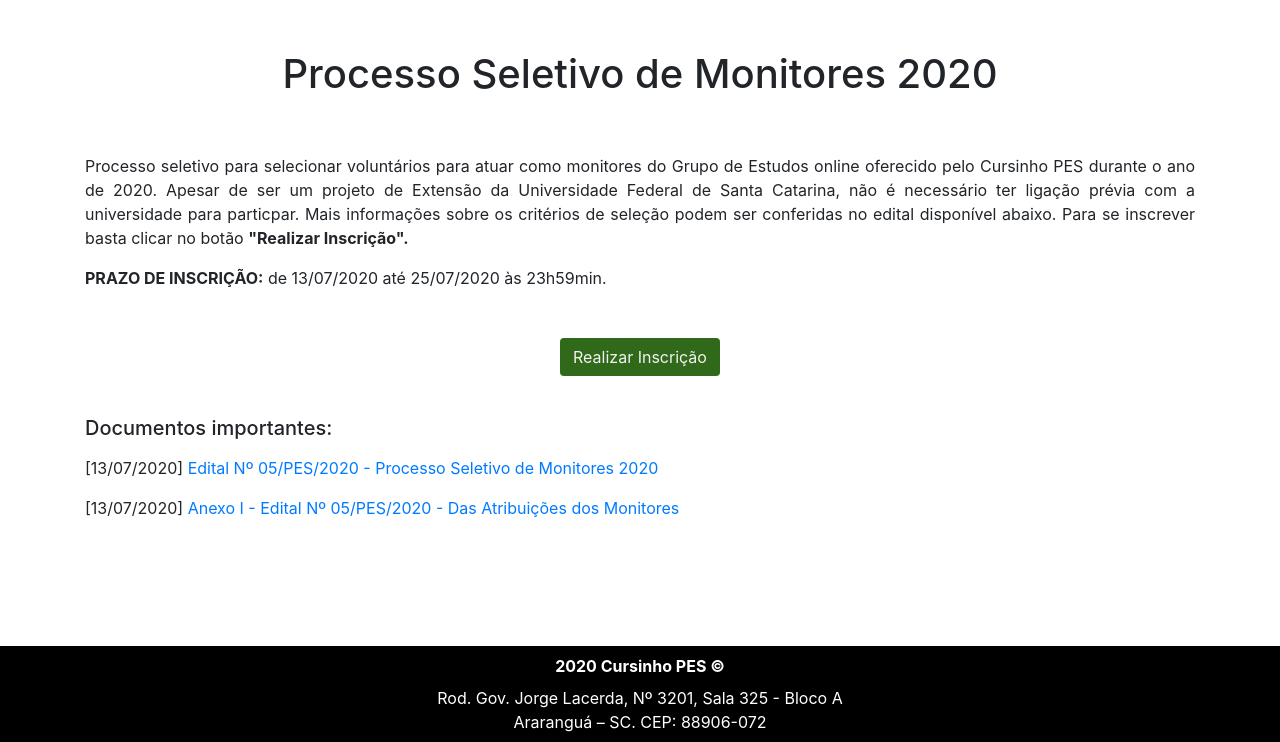
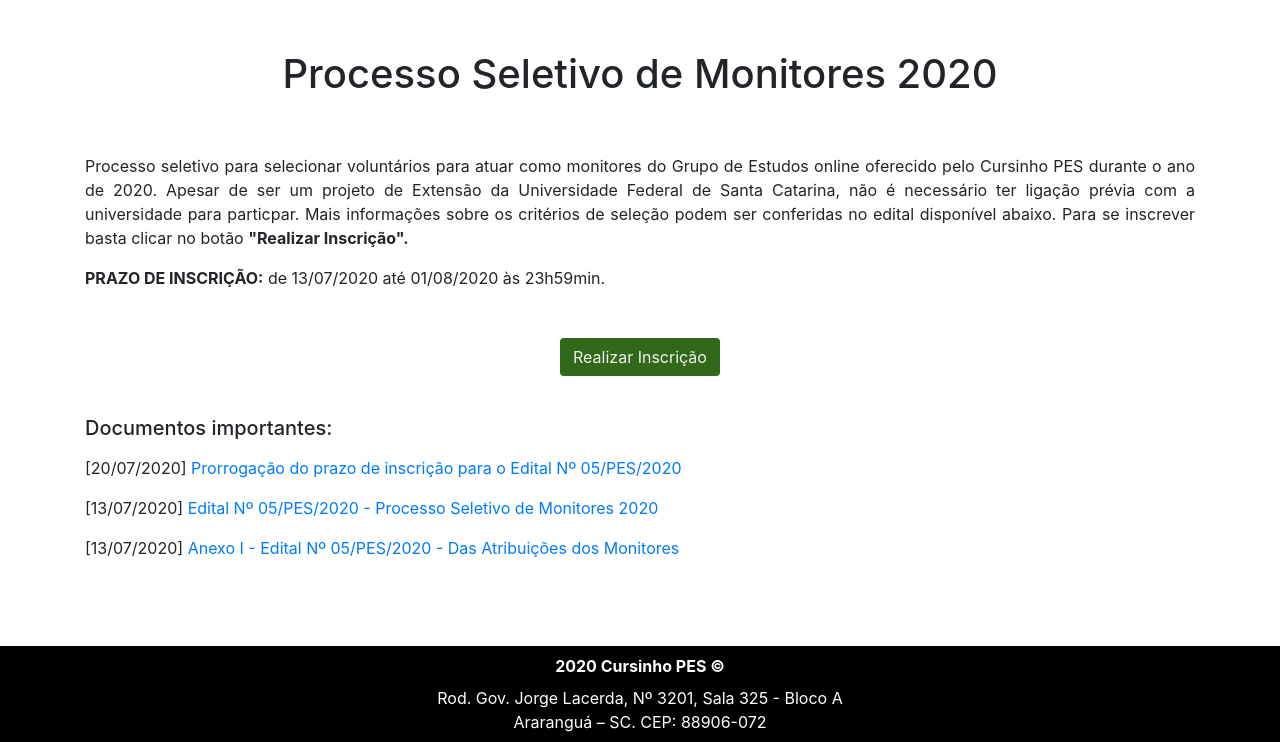
Before and after one commit to RogerEC/pes.ufsc.br-antigo, a PHP site: page /processo-seletivo/professores in a window 1280 px wide. Shown: the part 58-800 px from the top of the page. Run offline with PHP 8.4, Linux system fonts and the light colour scheme.

Commit message:
Alterações dos prazos de inscrições nos processos seletivos

```diff
--- a/public_html/grupo-de-estudos/cadastro.php
+++ b/public_html/grupo-de-estudos/cadastro.php
@@ -1,7 +1,7 @@
 <?php
     // Definição de datas
     $inicio_inscricoes = '11/07/2020 00:00:00';
-    $final_inscricoes = '25/07/2020 23:59:59';
+    $final_inscricoes = '01/08/2020 23:59:59';
     $timezone = new DateTimeZone('America/Sao_Paulo');
     $agora = new DateTime('now', $timezone);
     $inicio = DateTime::createFromFormat('d/m/Y H:i:s', $inicio_inscricoes, $timezone);
--- a/public_html/grupo-de-estudos/index.php
+++ b/public_html/grupo-de-estudos/index.php
@@ -23,7 +23,7 @@
                     <p class="text-justify">Para não prejudicar os candidatos que estavam a espera do retorno das atividades normais, iremos abrir uma segunda chamada de inscrições para o Grupo de Estudos.
                         Podem se inscrever qualquer pessoa com 16 anos completos ou mais que tenha vontade de se prepara para a realização do ENEM ou do Vestibular UFSC. Para tal, basta preencher a ficha de
                         inscrição clicando no botão "Realizar Inscrição no Grupo de Estudos.</p>
-                    <p class="text-justify"><b>PRAZO PARA INSCRIÇÃO NA 2ª CHAMADA:</b> de 11/07/2020 até 25/07/2020 às 23:59:59. Após esse prazo não serão aceitas novas inscrições.</p>
+                    <p class="text-justify"><b>PRAZO PARA INSCRIÇÃO NA 2ª CHAMADA:</b> de 11/07/2020 até 01/08/2020 às 23:59:59. Após esse prazo não serão aceitas novas inscrições.</p>
                     <p class="text-justify"><b>Informações adicionais:</b> <a href="https://pes.ufsc.br/grupo-de-estudos/Funcionamento-GEPES.pdf" target="_blank">Informações adicionais sobre o Grupo de Estudos do Cursinho PES</a></p>
                     <p class="text-justify"><b>Gravações das monitorias:</b> <a href="https://www.youtube.com/channel/UC6rD7xpvC-YvUtkrP6KhyNA" target="_blank">Disponíveis no canal no YouTube do Cursinho PES</a></p>
                     <p class="text-justify">Dúvidas podem ser encaminhadas para o e-mail <b>grupodeestudos@pes.ufsc.br</b> ou nas nossas redes sociais no
--- a/public_html/processo-seletivo/alunos/index.php
+++ b/public_html/processo-seletivo/alunos/index.php
@@ -18,7 +18,7 @@
                     <h1>Processo Seletivo de Alunos 2020 (CANCELADO)</h1>
                 </div>
                 <p class="text-justify">As inscrições no Processo Seletivo de Alunos 2020 foram canceladas, mas você ainda pode se inscrever no Grupo de Estudos online
-                    que sera oferecido pelo Cursinho PES ao longo desse ano <b>até o dia 25/07/2020</b>. Clique no botão "Mais informações sobre o Grupo de Estudos" para saber mais.
+                    que sera oferecido pelo Cursinho PES ao longo desse ano <b>até o dia 01/08/2020</b>. Clique no botão "Mais informações sobre o Grupo de Estudos" para saber mais.
                 </p>
                 <div class="text-center w-100 pt-3 pb-5">
                     <button type="button" class="btn btn-verde mt-2" id="BotaoInscrever" disabled>
--- a/public_html/processo-seletivo/gestao/ficha-inscricao.php
+++ b/public_html/processo-seletivo/gestao/ficha-inscricao.php
@@ -1,7 +1,7 @@
 <?php
     // Definição de datas
     $inicio_inscricoes = '13/07/2020 00:00:00';
-    $final_inscricoes = '25/07/2020 23:59:59';
+    $final_inscricoes = '01/08/2020 23:59:59';
     $timezone = new DateTimeZone('America/Sao_Paulo');
     $agora = new DateTime('now', $timezone);
     $inicio = DateTime::createFromFormat('d/m/Y H:i:s', $inicio_inscricoes, $timezone);
--- a/public_html/processo-seletivo/gestao/index.php
+++ b/public_html/processo-seletivo/gestao/index.php
@@ -21,7 +21,7 @@
                 <p class="text-justify">Processo seletivo para selecionar voluntários para atuar na organização e gestão do Cursinho PES durante o ano de 2020.
                     Apesar de ser um projeto de Extensão da Universidade Federal de Santa Catarina, não é necessário ter ligação prévia com a universidade para particpar.
                     Mais informações sobre os critérios de seleção podem ser conferidas no edital disponível abaixo. Para se inscrever basta clicar no botão <b>"Realizar Inscrição".</b></p>
-                <p class="pb-4"><b>PRAZO DE INSCRIÇÃO:</b> de 13/07/2020 até 25/07/2020 às 23h59min.</p>
+                <p class="pb-4"><b>PRAZO DE INSCRIÇÃO:</b> de 13/07/2020 até 01/08/2020 às 23h59min.</p>
                 <div class="text-center w-100 pb-4">
                     <button type="button" class="btn btn-verde mt-2" id="BotaoInscrever">
                         Realizar Inscrição
@@ -31,6 +31,7 @@
                     </button>
                 </div>
                 <p><h5>Documentos importantes:</h5></p>
+                <p>[20/07/2020] <a href="/processo-seletivo/gestao/2020/Edital_N04PES2020-2.pdf" target="_blank">Prorrogação do prazo de inscrição para o Edital Nº 04/PES/2020</a></p>
                 <p>[13/07/2020] <a href="/processo-seletivo/gestao/2020/Edital_N04PES2020.pdf" target="_blank">Edital Nº 04/PES/2020 - Processo Seletivo de Gestores 2020-2</a></p>
                 <p>[13/07/2020] <a href="/processo-seletivo/gestao/2020/Edital_N04PES2020-Anexo_I.pdf" target="_blank">Anexo I - Organização interna e atribuições de cada setor</a></p>
                 <!--<p>[07/07/2020] <a href="/processo-seletivo/gestao/2020/Cancelamento_Edital_N01PES2020.pdf" target="_blank">Cancelamento do Edital Nº 01/PES/2020</a></p>
--- a/public_html/processo-seletivo/professores/ficha-inscricao.php
+++ b/public_html/processo-seletivo/professores/ficha-inscricao.php
@@ -1,7 +1,7 @@
 <?php
     // Definição de datas
     $inicio_inscricoes = '13/07/2020 00:00:00';
-    $final_inscricoes = '25/07/2020 23:59:59';
+    $final_inscricoes = '01/08/2020 23:59:59';
     $timezone = new DateTimeZone('America/Sao_Paulo');
     $agora = new DateTime('now', $timezone);
     $inicio = DateTime::createFromFormat('d/m/Y H:i:s', $inicio_inscricoes, $timezone);
--- a/public_html/processo-seletivo/professores/index.php
+++ b/public_html/processo-seletivo/professores/index.php
@@ -20,7 +20,7 @@
                 <p class="text-justify">Processo seletivo para selecionar voluntários para atuar como monitores do Grupo de Estudos online oferecido pelo Cursinho PES durante o ano de 2020.
                     Apesar de ser um projeto de Extensão da Universidade Federal de Santa Catarina, não é necessário ter ligação prévia com a universidade para particpar.
                     Mais informações sobre os critérios de seleção podem ser conferidas no edital disponível abaixo. Para se inscrever basta clicar no botão <b>"Realizar Inscrição".</b></p>
-                <p class="pb-4"><b>PRAZO DE INSCRIÇÃO:</b> de 13/07/2020 até 25/07/2020 às 23h59min.</p>
+                <p class="pb-4"><b>PRAZO DE INSCRIÇÃO:</b> de 13/07/2020 até 01/08/2020 às 23h59min.</p>
                 <div class="text-center w-100 pb-4">
                     <button type="button" class="btn btn-verde mt-2" id="BotaoInscrever">
                         Realizar Inscrição
@@ -30,8 +30,9 @@
                     </button>
                 </div>
                 <p><h5>Documentos importantes:</h5></p>
+                <p>[20/07/2020] <a href="/processo-seletivo/professores/2020/Edital_N05PES2020-2.pdf" target="_blank">Prorrogação do prazo de inscrição para o Edital Nº 05/PES/2020</a></p>
                 <p>[13/07/2020] <a href="/processo-seletivo/professores/2020/Edital_N05PES2020.pdf" target="_blank">Edital Nº 05/PES/2020 - Processo Seletivo de Monitores 2020</a></p>
-                <p>[13/07/2020] <a href="/processo-seletivo/professores/2020/Edital_N05PES2020-2.pdf" target="_blank">Anexo I - Edital Nº 05/PES/2020 - Das Atribuições dos Monitores</a></p>
+                <p>[13/07/2020] <a href="/processo-seletivo/professores/2020/Edital_N05PES2020-Anexo_I.pdf" target="_blank">Anexo I - Edital Nº 05/PES/2020 - Das Atribuições dos Monitores</a></p>
                 <!--<p>[07/07/2020] <a href="/processo-seletivo/professores/2020/Cancelamento_Edital_N02PES2020.pdf" target="_blank">Cancelamento do Edital Nº 02/PES/2020</a></p>
                 <p>[16/03/2020] <a href="/processo-seletivo/professores/2020/Suspensao_Edital_N02PES2020.pdf" target="_blank">Suspensão do Cronograma de Atividades para o Edital Nº 02/PES/2020</a></p>
                 <p>[13/03/2020] <a href="/processo-seletivo/professores/2020/Edital_N02PES2020-2.pdf" target="_blank">Prorrogação do prazo de inscrição para o Edital Nº 02/PES/2020</a></p>
--- a/public_html/scripts/php/emails/Confirmacao-Grupo-Estudos-PES.php
+++ b/public_html/scripts/php/emails/Confirmacao-Grupo-Estudos-PES.php
@@ -32,7 +32,7 @@
     <p>Sua inscrição no Grupo de Estudos do Cursinho PES foi realizada com sucesso!</p>
     <p>Em breve você receberá um e-mail da nossa equipe informando as instruções de acesso ao Grupo de Estudos.</p>
     <p>Caso você tenha qualquer dúvida sobre o Grupo de Estudos pode entrar em contato pelo e-mail <b>grupodeestudos@pes.ufsc.br</b> ou através de nossas redes sociais no <a href='https://www.facebook.com/cursinhopes/'>Facebook</a> ou <a href='https://www.instagram.com/cursinhopes/'>Instagram</a>.</p>
-    <p><b>ATENÇÃO:</b> Se nossa equipe não entrar em contato por e-mail ou WhatsApp até o fim do <b>dia 27/07/2020</b>, entre em contato pelo e-mail: <b>grupodeestudos@pes.ufsc.br.</b></p>
+    <p><b>ATENÇÃO:</b> Se nossa equipe não entrar em contato por e-mail ou WhatsApp até o fim do <b>dia 03/08/2020</b>, entre em contato pelo e-mail: <b>grupodeestudos@pes.ufsc.br.</b></p>
     <br>
     <p>Tenha uma semana maravilhosa e até logo!</p>
     Cursinho PES.<br/>
--- a/public_html/scripts/php/emails/Confirmacao-PS-Profs-Gestao.php
+++ b/public_html/scripts/php/emails/Confirmacao-PS-Profs-Gestao.php
@@ -30,9 +30,9 @@
     //Mensagem
     $mensagem = "<p>Olá $nome,</p>
     <p>Sua inscrição no Processo Seletivo $nomePS foi realizada com sucesso!</p>
-    <p>Informações sobre os próximos passos do processo seletivo serão enviadas por e-mail no dia <b>26/07/2020.</b></p>
+    <p>Informações sobre os próximos passos do processo seletivo serão enviadas por e-mail no dia <b>02/08/2020.</b></p>
     <p>Caso você tenha qualquer dúvida sobre o processo seletivo pode entrar em contato pelo e-mail <b>processoseletivo@pes.ufsc.br</b> ou através de nossas redes sociais no <a href='https://www.facebook.com/cursinhopes/'>Facebook</a> ou <a href='https://www.instagram.com/cursinhopes/'>Instagram</a>.</p>
-    <p><b>ATENÇÃO:</b> Se nossa equipe não entrar em contato por e-mail ou WhatsApp até o fim do <b>dia 27/07/2020</b>, entre em contato pelo e-mail: <b>processoseletivo@pes.ufsc.br.</b></p>
+    <p><b>ATENÇÃO:</b> Se nossa equipe não entrar em contato por e-mail ou WhatsApp até o fim do <b>dia 03/08/2020</b>, entre em contato pelo e-mail: <b>processoseletivo@pes.ufsc.br.</b></p>
     <br>
     <p>Tenha uma semana maravilhosa e até logo!</p>
     Cursinho PES.<br/>
```
Also changed, not shown: 3 other files.
